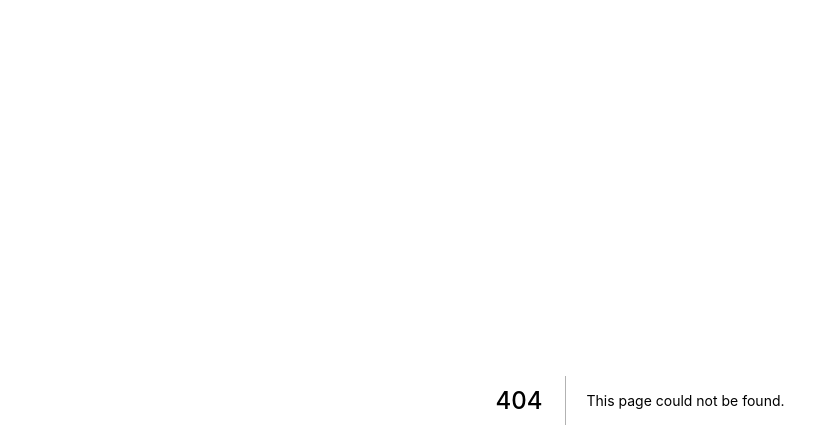
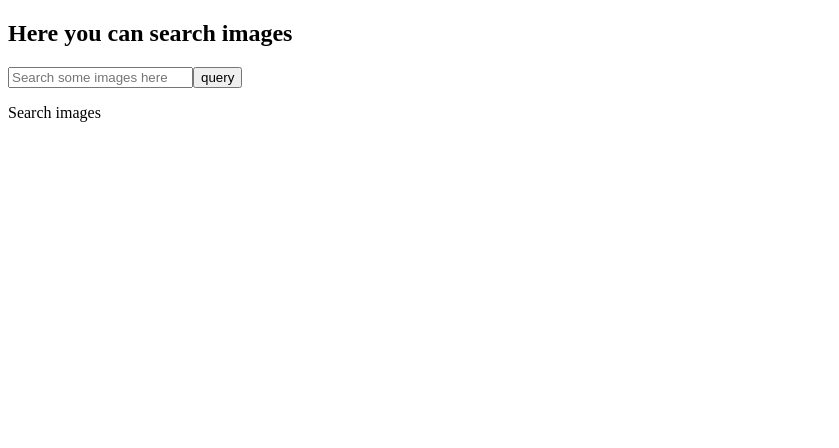
Before and after one commit to Fredvel123/my_unsplash, a Next.js app in the folder frontend/: page /search in a window 1280 px wide. Before the commit this address had no page. Shown: the top 448 px of the page, without its empty margins (0-839 px from the left). Built offline with nearby package versions, Linux system fonts and the light colour scheme.

Commit message:
Added search page on frontend

```diff
--- a/frontend/src/components/discover/index.jsx
+++ b/frontend/src/components/discover/index.jsx
@@ -13,7 +13,6 @@ export default function Discover() {
         getDiscoverImages();
     }, [])
 
-
     return(
         <div>
             <h2>This will be the home page</h2>
--- a/frontend/src/config/endpoints/index.urls.js
+++ b/frontend/src/config/endpoints/index.urls.js
@@ -1,5 +1,6 @@
 const main = 'http://localhost:8000'
 
 export default {
-    discover: `${main}/images/discover`
+    discover: `${main}/images/discover`,
+    search: `${main}/images/query`
 }
--- a/frontend/src/pages/index.jsx
+++ b/frontend/src/pages/index.jsx
@@ -11,7 +11,9 @@ export default function Home() {
         <link rel="preconnect" href="https://fonts.gstatic.com" crossorigin/>
         <link href="https://fonts.googleapis.com/css2?family=Catamaran:wght@100&family=Montserrat:wght@300&family=Poppins&display=swap" rel="stylesheet"></link>
       </Head>
+      <a href="search">Search images</a>
       <Discover />
+
       {/* <Header /> */}
     </div>
   )
--- /dev/null
+++ b/frontend/src/pages/search/index.jsx
@@ -0,0 +1,44 @@
+import { useState } from "react"
+import urls from '../../config/endpoints/index.urls.js';
+import Head from 'next/head'
+
+
+export default function Search() {
+    const [data, setData] = useState(null)
+    const [query, setQuery] = useState('')
+    const handlerQuery = e => {
+        setQuery(e.target.value);
+    }
+    const searchImages = async () => {
+        const request = await fetch(`${urls.search}/${query}`);
+        const response = await request.json();
+        setData(response.results);
+    }
+
+    const handlerSubmit = e => {
+        e.preventDefault();
+        searchImages();
+    }
+
+    return(
+        <>
+            <Head>
+                <title>Search</title>
+            </Head>
+            <h2>Here you can search images</h2>
+            <form onSubmit={handlerSubmit}>
+            <input
+                type="text"
+                placeholder="Search some images here"
+                onChange={handlerQuery} />
+            <button>query</button>
+            </form>
+            {data !== null ?
+                data.map(item => (
+                    <img src={item.urls.small} alt="image" />
+                ))
+            : <p>Search images</p> }
+        </>
+    )
+
+}
```
